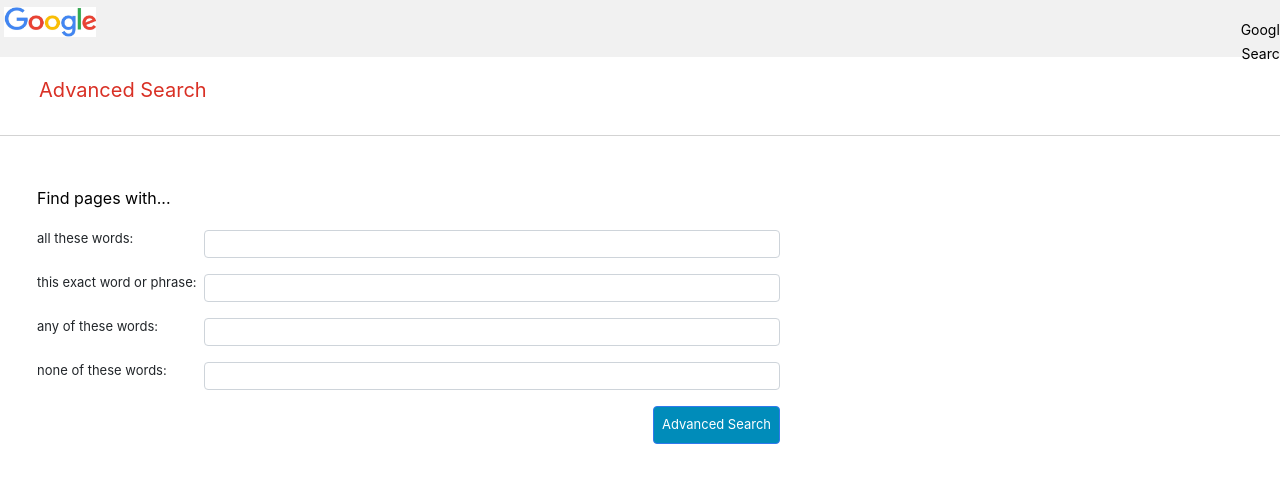
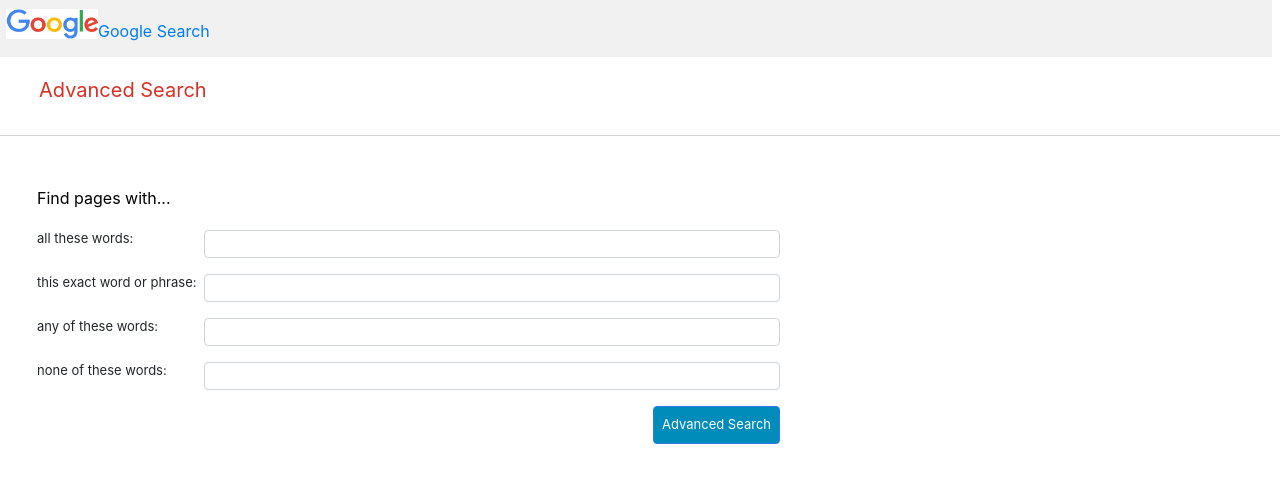
Before and after one commit to Nithesh1501/Google_search_engine, a plain HTML site: page google advanced search.html in a window 1280 px wide. Drawn offline with nearby package versions, Linux system fonts and the light colour scheme.

Commit message:
Update gas.css

```diff
--- a/styles/gas.css
+++ b/styles/gas.css
@@ -1,26 +1,21 @@
+  @media (min-width: 100px) and (max-width: 2880px) {
 #links
 {
   margin-top: 25px;
-  text-align: right;
+  float: right;
 }
-.gasearch
-{
-	color: black;
-  margin-left: 1130px;
-	text-decoration: none;
-	font-size: 14px;
-}
+
 .image link
 {
 text-decoration: none;
 }
 .flex-container0 {
   display: flex;
-  flex: 0 0 100%;
   margin-top: -8px;
   background-color: #f1f1f1;;
-  padding: 0px;
+  padding: 2px;
   height: 65px;
+  width: 100%;
   margin-right: -8px;
   margin-left: -8px;
   margin-bottom: 0px;
@@ -40,8 +35,8 @@ text-decoration: none;
 }
 a:hover
 {
-	text-decoration: underline;
-	color: grey;
+  text-decoration: underline;
+  color: grey;
 }
 
 body
@@ -108,3 +103,4 @@ button
   border: 1px solid #3079ed;
   color: #fff;
 }
+}
```
